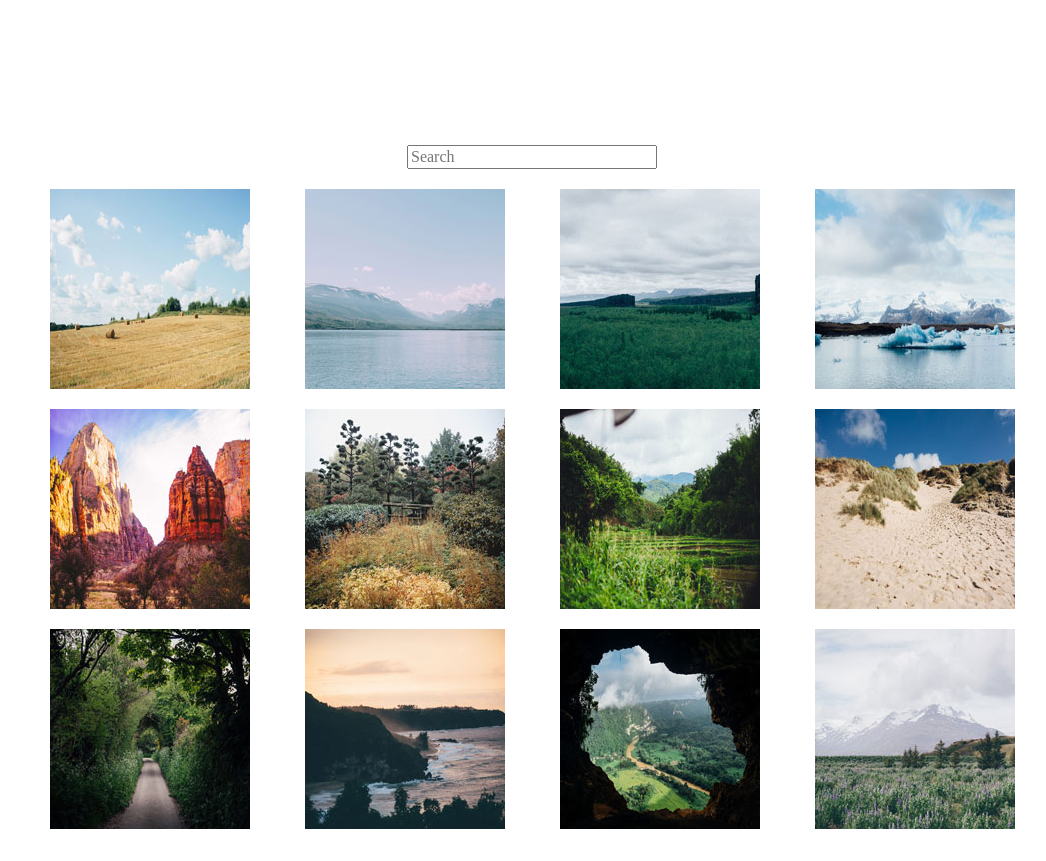
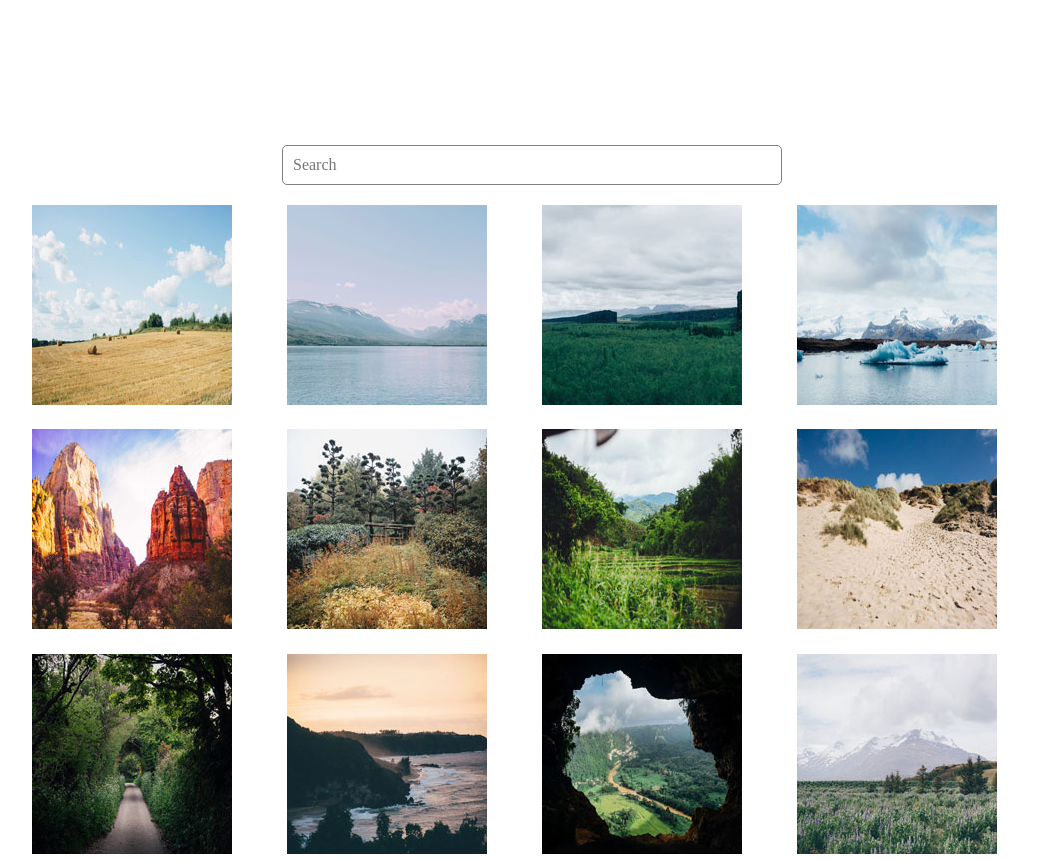
Before and after one commit to janxavierv17/techdegree-photogallery-project-3, a plain HTML site: page index.html in a window 1280 px wide. Shown: the top 861 px of the page, without its empty margins (108-1154 px from the left). Drawn offline with Linux system fonts and the light colour scheme.

Commit message:
Ready for submission

```diff
--- a/index.html
+++ b/index.html
@@ -15,19 +15,19 @@
             I love hay bales. Took this snap on a drive through the countryside past some straw fields.">
                 <img src="./resources/thumbnails/01.jpg" alt="First Image">
             </a>
-            <a href="resources/02.jpg" data-caption=""="Lake
+            <a href="resources/02.jpg" data-caption="Lake
             The lake was so calm today. We had a great view of the snow on the mountains from here.">
                 <img src="./resources/thumbnails/02.jpg" alt="First Image">
             </a>
-            <a href="resources/03.jpg" data-caption=""="Canyon
+            <a href="resources/03.jpg" data-caption="Canyon
             I hiked to the top of the mountain and got this picture of the canyon and trees below.">
                 <img src="./resources/thumbnails/03.jpg" alt="First Image">
             </a>
-            <a href="resources/04.jpg" data-caption=""="Iceberg
+            <a href="resources/04.jpg" data-caption="Iceberg
             It was amazing to see an iceberg up close, it was so cold but didn’t snow today. ">
                 <img src="./resources/thumbnails/04.jpg" alt="First Image">
             </a>
-            <a href="resources/05.jpg" data-caption=""="Desert
+            <a href="resources/05.jpg" data-caption="Desert
             The red cliffs were beautiful. It was really hot in the desert but we did a lot of walking through the canyons.">
                 <img src="./resources/thumbnails/05.jpg" alt="First Image">
             </a>
--- a/scss/component/_photos.scss
+++ b/scss/component/_photos.scss
@@ -6,8 +6,17 @@
   flex-direction: column;
   justify-content: center;
   #search {
+    padding: 10px;
     margin: 0 auto;
-    width: 250px;
+    width: 50%;
+    height: 40px;
+    border-radius: 5px;
+    border: 1px solid grey;
+
+    &:focus {
+      box-shadow: 0 0 5px lightskyblue;
+      outline: none;
+    }
   }
   .gallery {
     display: inline-grid;
@@ -16,10 +25,4 @@
     grid-gap: 20px 20px;
     padding-top: 20px;
   }
-
-  a {
-    display: flex;
-    justify-content: center;
-    align-items: center;
-  }
 }
```
Also changed, not shown: css/style.css, 1 other file.
